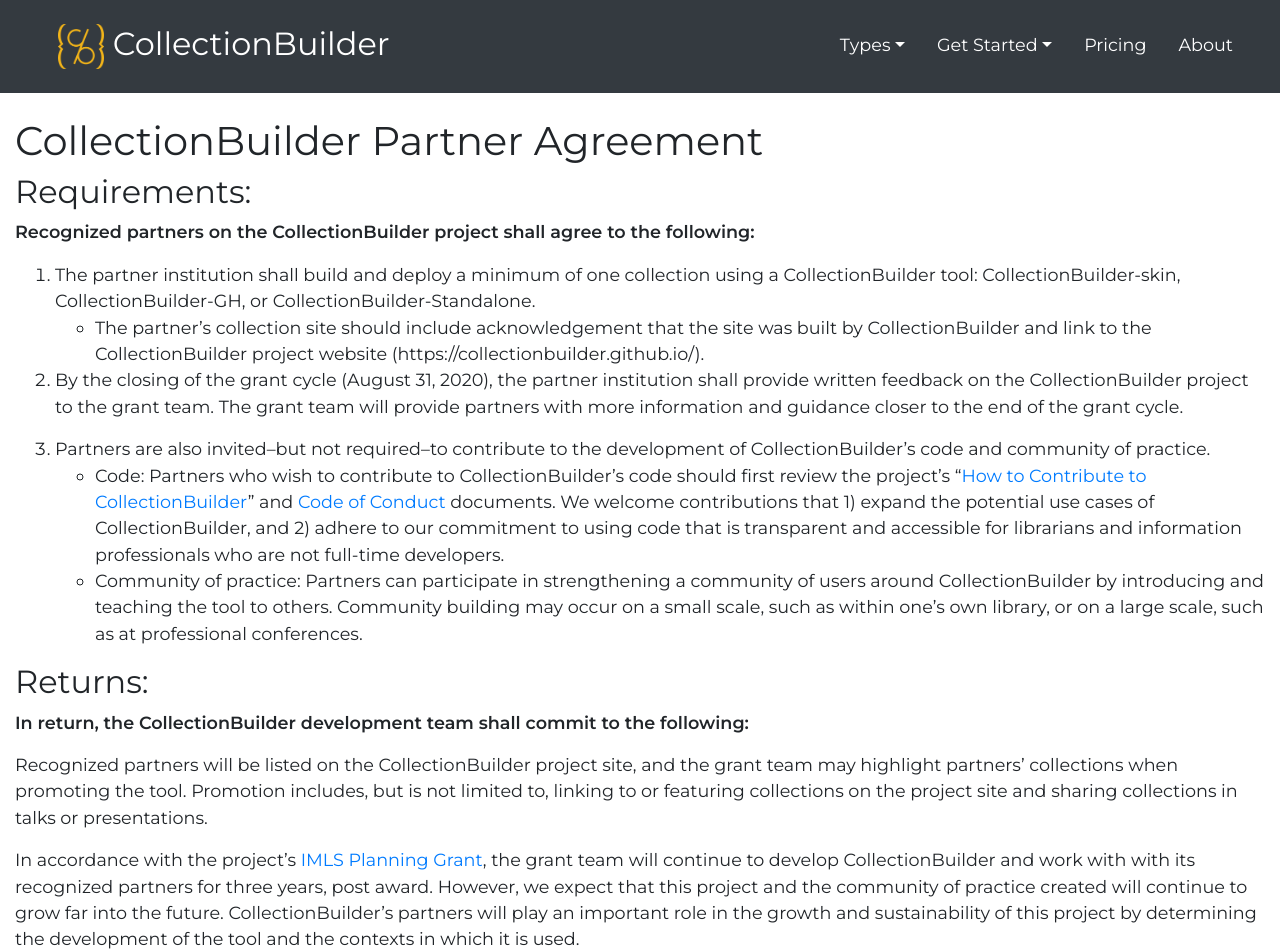
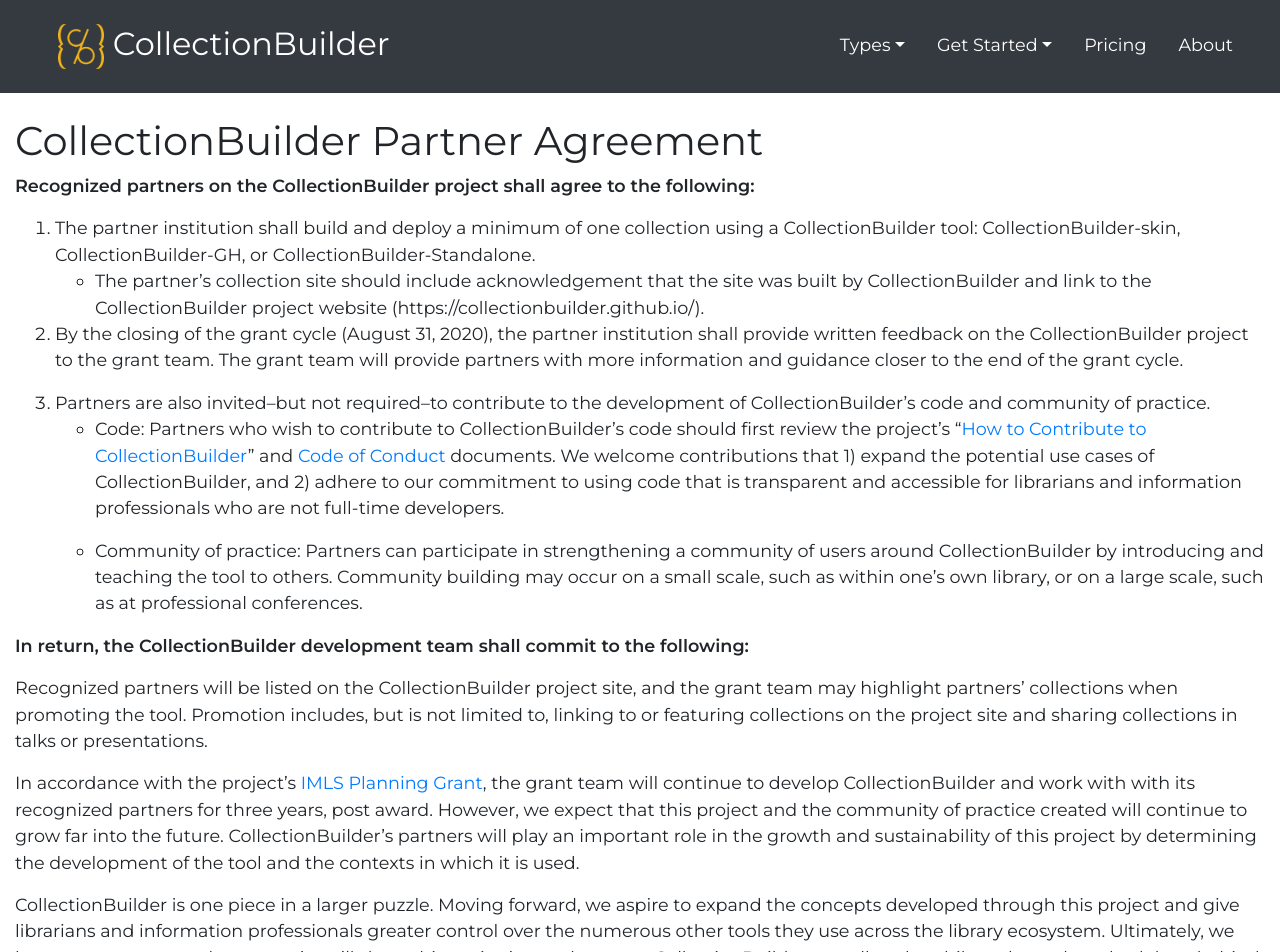
Before and after one commit to CollectionBuilder/collectionbuilder.github.io, a Jekyll site: the page built from PARTNER_AGREEMENT.md, in a window 1280 px wide and 1400 px high. Shown: the top 952 px of the window. Built offline with Jekyll 4.4.1, drawn with Linux system fonts in a browser that asks for light colours; our own code applies the rules of GitHub Pages for plain Markdown files; comment, search, counter and statistics services are not loaded.

Commit message:
updates to agreement layout

```diff
--- a/PARTNER_AGREEMENT.md
+++ b/PARTNER_AGREEMENT.md
@@ -1,6 +1,4 @@
 # CollectionBuilder Partner Agreement
-
-## Requirements:
 
 **Recognized partners on the CollectionBuilder project shall agree to the following:**
 
@@ -11,9 +9,8 @@
 
 3. Partners are also invited--but not required--to contribute to the development of CollectionBuilder’s code and community of practice.
     - Code: Partners who wish to contribute to CollectionBuilder’s code should first review the project’s “[How to Contribute to CollectionBuilder](https://github.com/CollectionBuilder/collectionbuilder.github.io/blob/master/CONTRIBUTING.md)” and [Code of Conduct](https://github.com/CollectionBuilder/collectionbuilder.github.io/blob/master/CODE_OF_CONDUCT.md) documents. We welcome contributions that 1) expand the potential use cases of CollectionBuilder, and 2) adhere to our commitment to using code that is transparent and accessible for librarians and information professionals who are not full-time developers.
+
     - Community of practice: Partners can participate in strengthening a community of users around CollectionBuilder by introducing and teaching the tool to others. Community building may occur on a small scale, such as within one’s own library, or on a large scale, such as at professional conferences.
-
-## Returns:
 
 **In return, the CollectionBuilder development team shall commit to the following:**
 
```
Also changed, not shown: other parts of PARTNER_AGREEMENT.md (+0 -2 lines).
